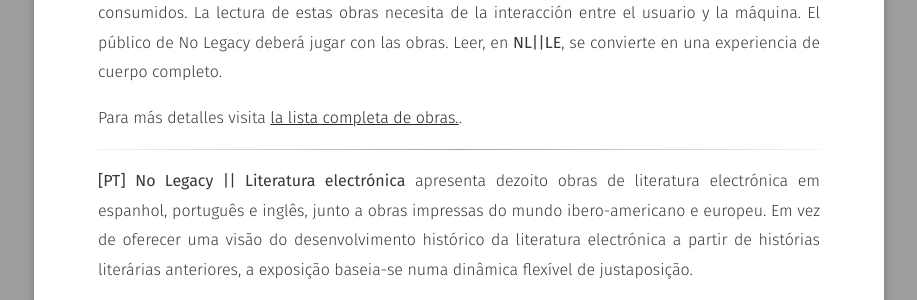
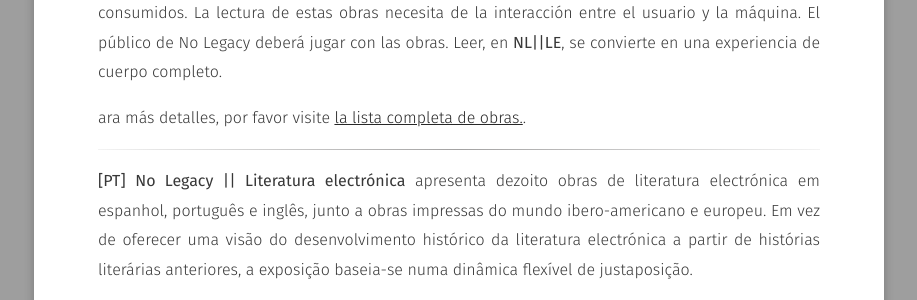
Before and after one commit to nolegacyexhibit/nolegacyexhibit.github.io, a Jekyll site: the page built from collection/index.md, in a window 1280 px wide. Shown: the part 1476-1776 px from the top of the page, without its empty margins (181-1098 px from the left). Built offline with Jekyll 4.4.1, drawn with Linux system fonts in a browser that asks for light colours; some web fonts are replaced.

Commit message:
Update index.md

```diff
--- a/collection/index.md
+++ b/collection/index.md
@@ -27,7 +27,7 @@ Las obras incluidas están distribuidas en cuatro secciones. La primera se enfoc
 
 La colección de **NL\|\|LE** no puede existir sin computadoras. Todos los objetos digitales responden a la capacidad estructural y material de los dispositivos en los que fueron creados, distribuidos y consumidos. La lectura de estas obras necesita de la interacción entre el usuario y la máquina. El público de No Legacy deberá jugar con las obras. Leer, en **NL\|\|LE**, se convierte en una experiencia de cuerpo completo.
 
-Para más detalles visita [la lista completa de obras.](http://nolegacyexhibit.github.io/collection/listofworks).
+ara más detalles, por favor visite [la lista completa de obras.](http://nolegacyexhibit.github.io/collection/listofworks).
 
 ---
 
```
